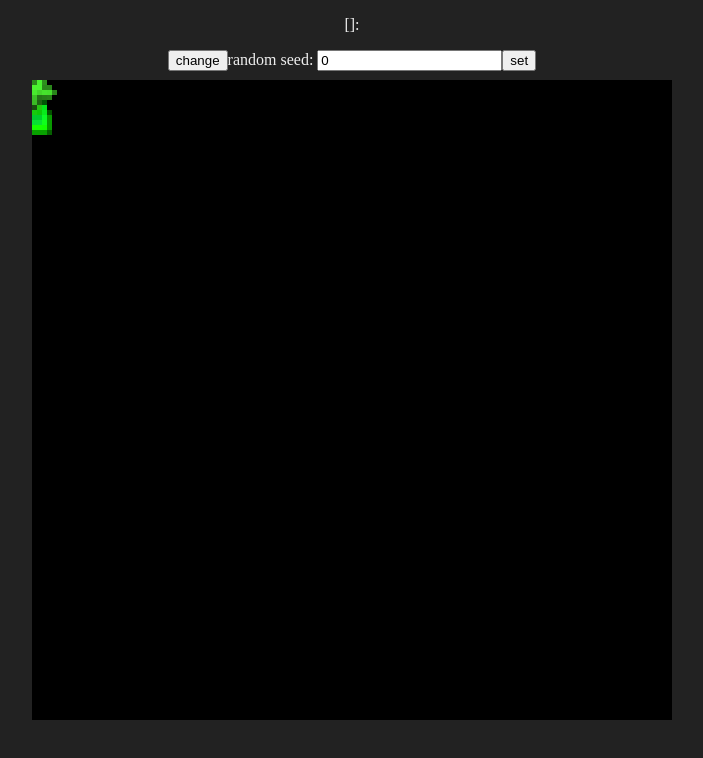
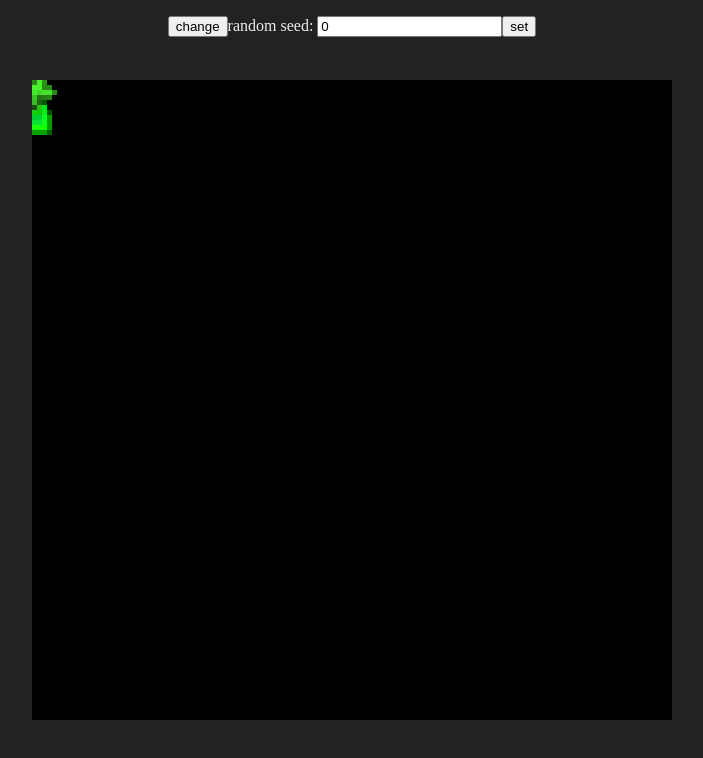
Before and after one commit to abagames/instant-replay, a website: page docs/index.html in a window 1280 px wide. Shown: the whole page, without its empty margins (288-991 px from the left). Drawn offline with Linux system fonts and the light colour scheme.

Commit message:
Remove the help text

```diff
--- a/docs/index.html
+++ b/docs/index.html
@@ -22,9 +22,6 @@
   <canvas id="overlay"></canvas>
   <script src='./libs/sample/index.js'></script>
   <script src="http://localhost:35729/livereload.js"></script>
-  <!--
-  -->
-  <p>[]: </p>
 </body>
 
 </html>
```
